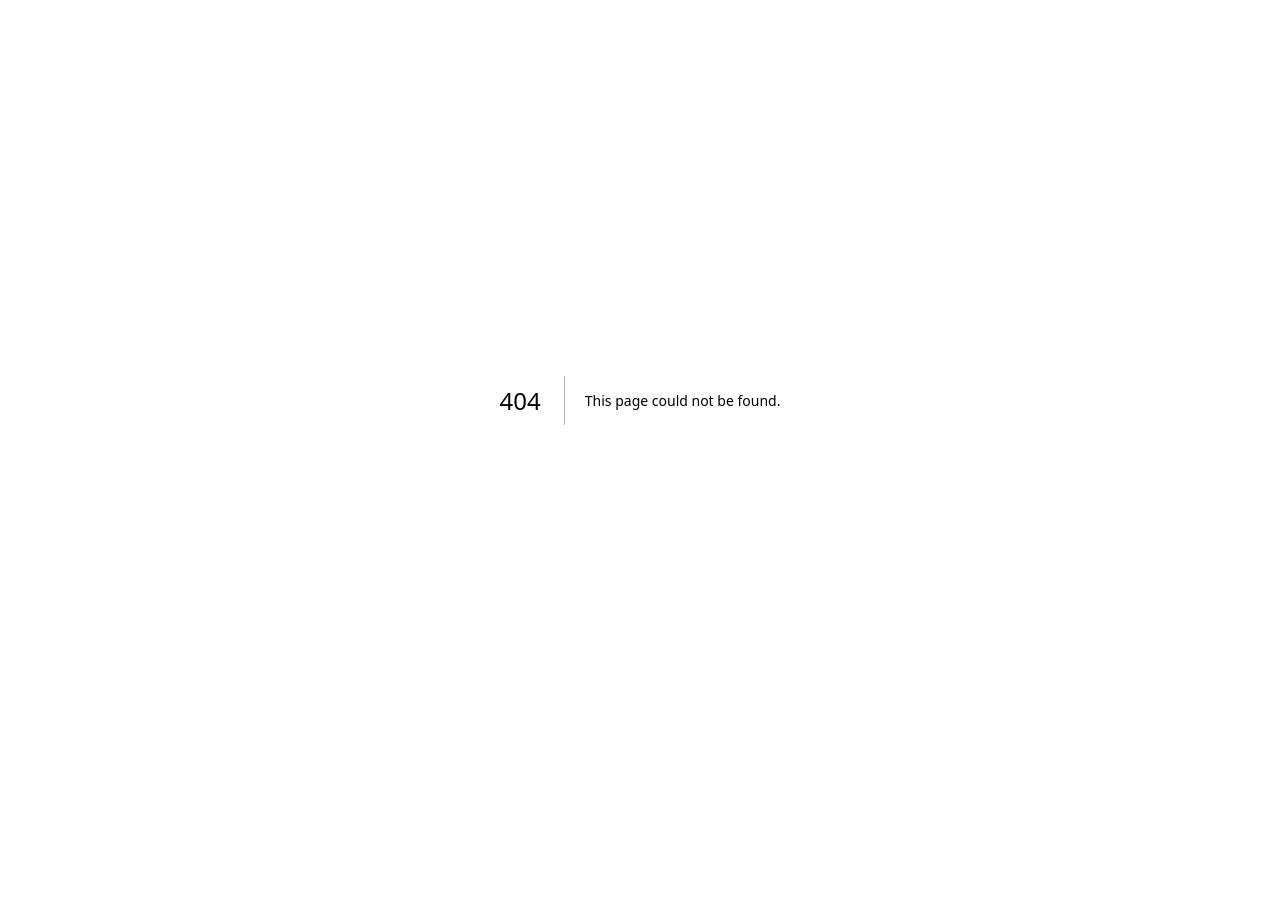
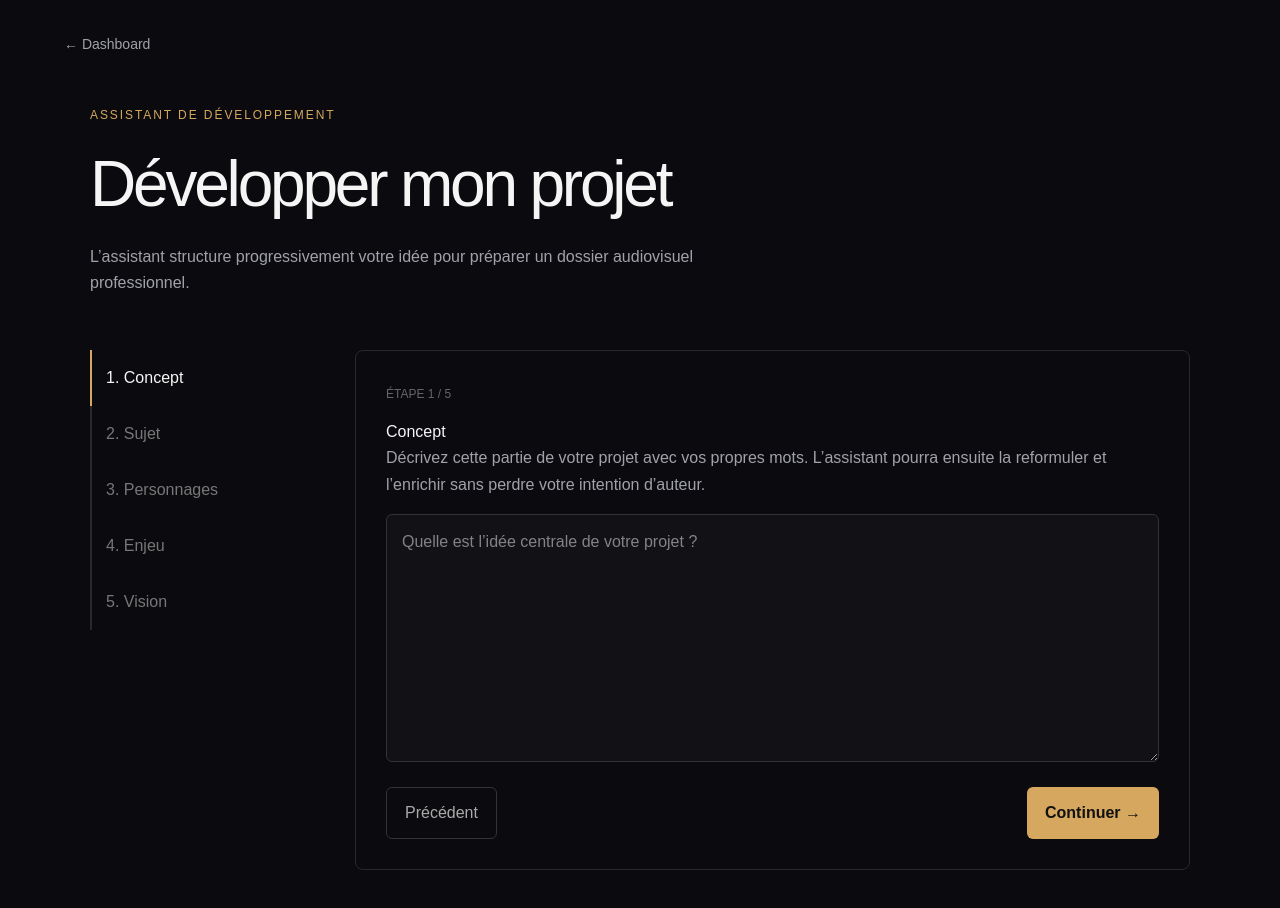
Before and after one commit to HerveNG/Saas-cine, a Next.js app: page /projects/1/development in a window 1280 px wide. Before the commit this address had no page. Shown: the top 908 px of the page. Before the commit the page ends 800 px from the top, so only its background shows below. Built offline with nearby package versions, Linux system fonts and the light colour scheme.

Commit message:
feat: add guided AI development workspace

```diff
--- /dev/null
+++ b/app/projects/[id]/development/page.tsx
@@ -0,0 +1,39 @@
+"use client";
+
+import { useState } from "react";
+
+const steps = ["Concept", "Sujet", "Personnages", "Enjeu", "Vision"];
+
+export default function DevelopmentPage() {
+  const [active, setActive] = useState(0);
+  const [generated, setGenerated] = useState(false);
+
+  return (
+    <main style={{ minHeight: "100vh", padding: "32px 5vw" }}>
+      <a href="/dashboard" style={{ color: "#a1a1aa", fontSize: 14 }}>← Dashboard</a>
+      <div style={{ maxWidth: 1100, margin: "50px auto" }}>
+        <p style={{ color: "#d6a85f", letterSpacing: "0.16em", fontSize: 12 }}>ASSISTANT DE DÉVELOPPEMENT</p>
+        <h1 style={{ fontSize: "clamp(2.5rem, 5vw, 4.5rem)", letterSpacing: "-0.05em", margin: "12px 0" }}>Développer mon projet</h1>
+        <p style={{ color: "#a1a1aa", maxWidth: 700, lineHeight: 1.6 }}>L’assistant structure progressivement votre idée pour préparer un dossier audiovisuel professionnel.</p>
+
+        <div style={{ display: "grid", gridTemplateColumns: "220px 1fr", gap: 45, marginTop: 55 }}>
+          <aside>{steps.map((step, index) => <button key={step} onClick={() => setActive(index)} style={{ display: "block", width: "100%", textAlign: "left", padding: "16px 14px", border: 0, borderLeft: `2px solid ${active === index ? "#d6a85f" : "#292929"}`, background: "transparent", color: active === index ? "#f5f5f5" : "#777", cursor: "pointer" }}>{index + 1}. {step}</button>)}</aside>
+          <section style={{ border: "1px solid #292929", borderRadius: 8, padding: 30, minHeight: 430 }}>
+            <span style={{ color: "#666", fontSize: 12 }}>ÉTAPE {active + 1} / {steps.length}</span>
+            <h2 style={{ marginTop: 15 }}>{steps[active]}</h2>
+            <p style={{ color: "#a1a1aa", lineHeight: 1.7 }}>Décrivez cette partie de votre projet avec vos propres mots. L’assistant pourra ensuite la reformuler et l’enrichir sans perdre votre intention d’auteur.</p>
+            <textarea rows={9} placeholder={active === 0 ? "Quelle est l’idée centrale de votre projet ?" : "Écrivez librement..."} style={{ width: "100%", marginTop: 15, padding: 15, background: "#111116", color: "#f5f5f5", border: "1px solid #333", borderRadius: 6, resize: "vertical" }} />
+            <div style={{ display: "flex", justifyContent: "space-between", marginTop: 18 }}>
+              <button onClick={() => setActive(Math.max(0, active - 1))} disabled={active === 0} style={secondary}>Précédent</button>
+              {active < steps.length - 1 ? <button onClick={() => setActive(active + 1)} style={primary}>Continuer →</button> : <button onClick={() => setGenerated(true)} style={primary}>Générer le dossier →</button>}
+            </div>
+            {generated && <div style={{ marginTop: 22, padding: 16, background: "#17130d", border: "1px solid #3c3324", color: "#d6a85f" }}>Génération prête : synopsis, note d’intention et note de réalisation seront produits à partir de votre brief.</div>}
+          </section>
+        </div>
+      </div>
+    </main>
+  );
+}
+
+const primary = { background: "#d6a85f", color: "#111", border: 0, padding: "13px 18px", borderRadius: 6, fontWeight: 700, cursor: "pointer" };
+const secondary = { background: "transparent", color: "#aaa", border: "1px solid #333", padding: "13px 18px", borderRadius: 6, cursor: "pointer" };
```
